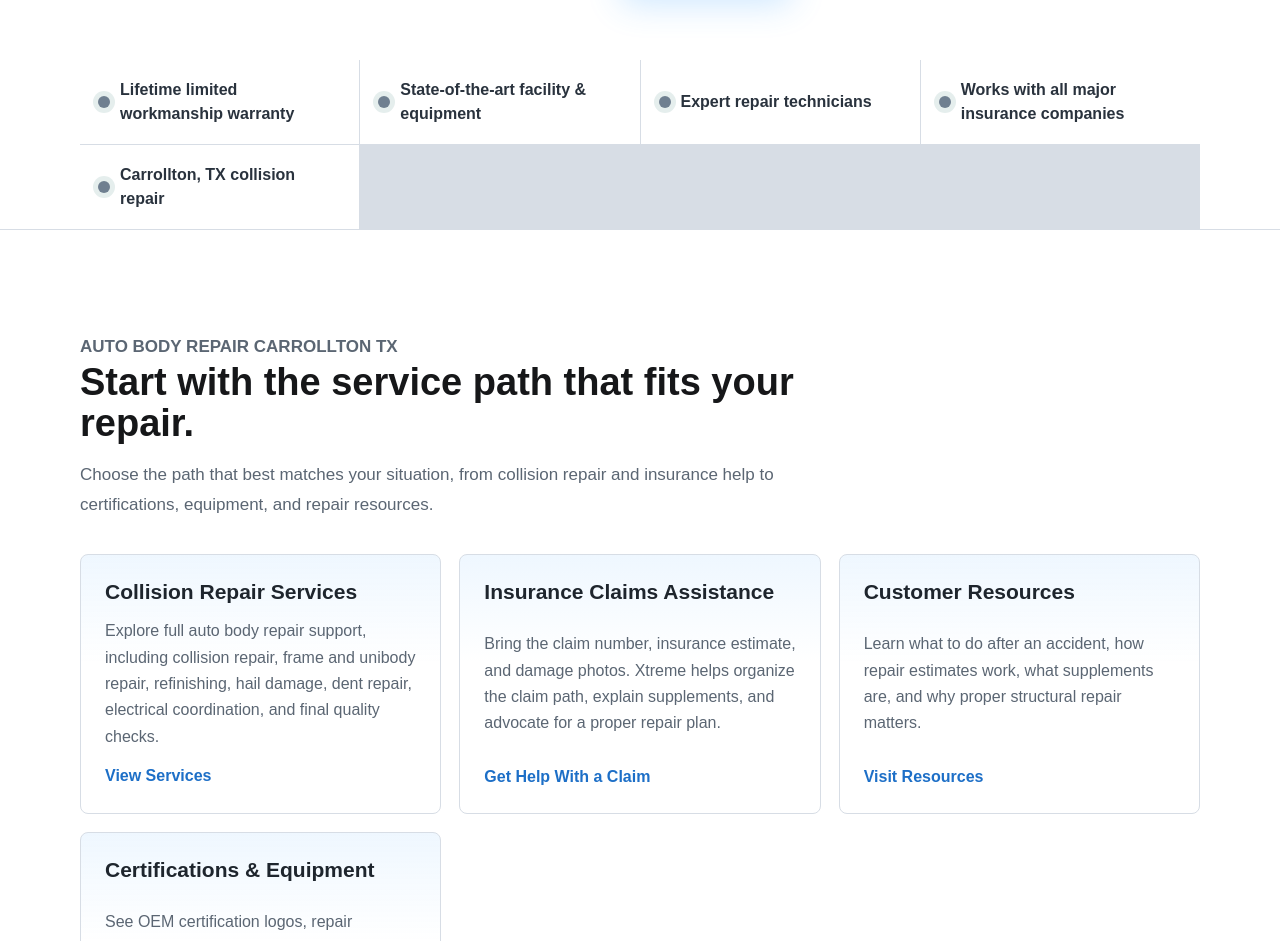
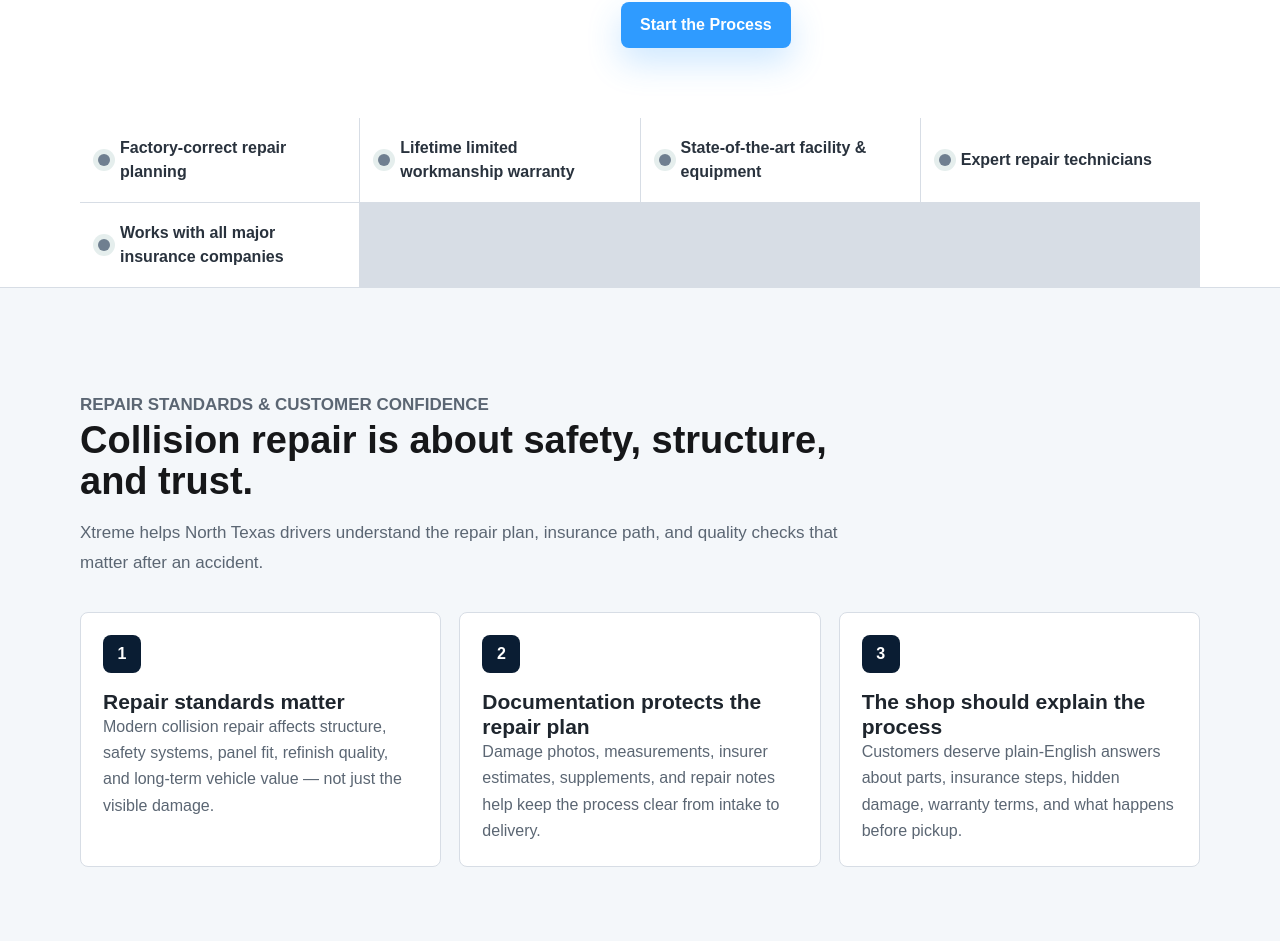
Before and after one commit to Clay7002/xtreme-site, a Next.js app: page / in a window 1280 px wide. Shown: the part 1859-2800 px from the top of the page. Built offline with nearby package versions, Linux system fonts and the light colour scheme.

Commit message:
Add trust authority and insurance education content

```diff
--- a/app/components.tsx
+++ b/app/components.tsx
@@ -308,11 +308,11 @@ export function HeroSection() {
       </div>
       <div className="container hero-content">
         <p className="eyebrow">5-Star collision repair in North Texas</p>
-        <h1>5-Star Collision Repair in North Texas Backed by a Lifetime Limited Warranty</h1>
+        <h1>Factory-Correct Collision Repair in North Texas Backed by a Lifetime Limited Warranty</h1>
         <p className="hero-subheadline">
-          Xtreme Collision Repair restores cars, trucks, and SUVs to factory
-          standards with expert technicians, advanced equipment, and insurance
-          claim support.
+          Xtreme Collision Repair repairs cars, trucks, and SUVs with attention
+          to structure, safety systems, fit, finish, manufacturer procedures,
+          and insurance claim support.
         </p>
         <p className="hero-service-area">{heroServiceArea}</p>
         <div className="hero-actions">
@@ -326,6 +326,7 @@ export function HeroSection() {
         </Link>
         <div className="hero-meta">
           <span>Carrollton auto body repair</span>
+          <span>Factory-correct repair planning</span>
           <span>Works with all major insurance companies</span>
           <span>Lifetime limited workmanship warranty</span>
         </div>
@@ -427,6 +428,44 @@ export function IntroSection() {
             <span>Repairs for cars, trucks, and SUVs</span>
           </div>
           <ButtonLink href="/contact" track="estimate:intro">Start the Process</ButtonLink>
+        </div>
+      </div>
+    </section>
+  );
+}
+
+const trustAuthorityItems = [
+  {
+    title: "Repair standards matter",
+    text: "Modern collision repair affects structure, safety systems, panel fit, refinish quality, and long-term vehicle value — not just the visible damage.",
+  },
+  {
+    title: "Documentation protects the repair plan",
+    text: "Damage photos, measurements, insurer estimates, supplements, and repair notes help keep the process clear from intake to delivery.",
+  },
+  {
+    title: "The shop should explain the process",
+    text: "Customers deserve plain-English answers about parts, insurance steps, hidden damage, warranty terms, and what happens before pickup.",
+  },
+];
+
+export function TrustAuthoritySection() {
+  return (
+    <section className="section muted-section">
+      <div className="container">
+        <SectionIntro
+          eyebrow="Repair standards & customer confidence"
+          title="Collision repair is about safety, structure, and trust."
+          text="Xtreme helps North Texas drivers understand the repair plan, insurance path, and quality checks that matter after an accident."
+        />
+        <div className="reason-grid">
+          {trustAuthorityItems.map((item, index) => (
+            <article className="reason-card" key={item.title}>
+              <span className="reason-icon" aria-hidden="true">{index + 1}</span>
+              <h3>{item.title}</h3>
+              <p>{item.text}</p>
+            </article>
+          ))}
         </div>
       </div>
     </section>
@@ -623,6 +662,82 @@ export function ProcessPreview({ full = false }: { full?: boolean }) {
         </article>
       ))}
     </div>
+  );
+}
+
+export function WarrantyEducationSection() {
+  return (
+    <section className="section">
+      <div className="container split-section light-split-section">
+        <div>
+          <p className="eyebrow">Warranty & repair responsibility</p>
+          <h2>Know who stands behind the repair.</h2>
+          <p>
+            A proper repair should come with clear workmanship expectations and
+            written warranty terms. Xtreme offers lifetime limited workmanship
+            warranty support on qualifying repairs and can explain what applies
+            before authorization.
+          </p>
+          <div className="hero-actions compact-actions">
+            <ButtonLink href="/resources/who-guarantees-the-repair" track="warranty:learn-more">Warranty Questions</ButtonLink>
+            <ButtonLink href="/contact" track="warranty:estimate" variant="light">Ask the Shop</ButtonLink>
+          </div>
+        </div>
+        <div className="check-list light-list">
+          <span>Written warranty terms matter</span>
+          <span>Workmanship expectations should be clear</span>
+          <span>Insurance estimates may not explain repair responsibility</span>
+          <span>Ask questions before authorizing repairs</span>
+        </div>
+      </div>
+    </section>
+  );
+}
+
+const convenienceItems = [
+  {
+    title: "Drop-off planning",
+    text: "Call before you come in so the team can help with timing, vehicle details, claim information, and the right next step.",
+  },
+  {
+    title: "Rental coordination guidance",
+    text: "If rental coverage is part of the claim, Xtreme can help customers understand timing and what information may be needed.",
+  },
+  {
+    title: "Photo and claim intake",
+    text: "Damage photos, insurer estimates, claim numbers, and contact details help the shop prepare for a more productive first conversation.",
+  },
+  {
+    title: "Repair updates",
+    text: "Clear communication helps customers stay oriented as estimates, supplements, parts, repairs, refinish work, and quality checks move forward.",
+  },
+];
+
+export function ConvenienceSupportSection() {
+  return (
+    <section className="section muted-section">
+      <div className="container">
+        <div className="repair-start-card convenience-card">
+          <div>
+            <p className="eyebrow">Convenience & repair logistics</p>
+            <h3>Make the repair process easier before the vehicle arrives.</h3>
+            <p>
+              Xtreme helps customers plan the practical details around drop-off,
+              insurance information, rental timing, photos, and communication so
+              the first step feels organized.
+            </p>
+          </div>
+          <div className="repair-start-grid">
+            {convenienceItems.map((item) => (
+              <article key={item.title}>
+                <strong>{item.title}</strong>
+                <span>{item.text}</span>
+              </article>
+            ))}
+          </div>
+        </div>
+      </div>
+    </section>
   );
 }
 
@@ -1030,7 +1145,7 @@ export function ServiceDetail({ service }: { service: Service }) {
           <div>
             <SectionIntro
               title={`${service.title} in Carrollton, TX`}
-              text={`This page is structured for customers searching for ${service.seo.toLowerCase()} and related auto body repair support in ${nearbyAreas.join(", ")}.`}
+              text={`Learn how Xtreme supports ${service.title.toLowerCase()} needs for drivers in ${nearbyAreas.join(", ")} with clear repair planning, insurance coordination, and quality checks.`}
             />
             <div className="check-list light-list">
               {service.bullets.map((bullet) => (
--- a/app/page.tsx
+++ b/app/page.tsx
@@ -4,6 +4,7 @@ import {
   ButtonLink,
   CertificationStrip,
   CompanyStorySection,
+  ConvenienceSupportSection,
   FAQSection,
   FinalCTA,
   HeroSection,
@@ -17,7 +18,9 @@ import {
   ResourcesPreview,
   SectionIntro,
   ServicePanels,
+  TrustAuthoritySection,
   ValuePropsStrip,
+  WarrantyEducationSection,
   WhyChooseSection,
   WorkGallerySection,
 } from "./components";
@@ -31,6 +34,7 @@ export default function Home() {
 
         <IntroSection />
         <ValuePropsStrip />
+        <TrustAuthoritySection />
 
         <section className="section">
           <div className="container">
@@ -44,6 +48,8 @@ export default function Home() {
         </section>
 
         <InsuranceSection />
+        <WarrantyEducationSection />
+        <ConvenienceSupportSection />
 
         <section className="section">
           <div className="container">
--- a/app/site-data.ts
+++ b/app/site-data.ts
@@ -92,11 +92,11 @@ export const socialLinks = [
 ];
 
 export const trustBadges = [
+  "Factory-correct repair planning",
   "Lifetime limited workmanship warranty",
   "State-of-the-art facility & equipment",
   "Expert repair technicians",
   "Works with all major insurance companies",
-  "Carrollton, TX collision repair",
 ];
 
 export const certificationSignals = [
@@ -247,7 +247,7 @@ export const whyChooseItems = [
   },
   {
     title: "Advanced Repair Equipment",
-    text: "The facility is presented around professional tools and equipment for structural, body, measuring, and refinish repairs.",
+    text: "Professional tools and equipment support structural, body, measuring, and refinish repair planning.",
   },
   {
     title: "Paint Color Matching",
@@ -259,11 +259,11 @@ export const whyChooseItems = [
   },
   {
     title: "Clear Communication",
-    text: "Customers are kept oriented around what is happening, what has been approved, and what comes next.",
+    text: "Clear updates help drivers understand what is happening, what has been approved, and what comes next.",
   },
   {
     title: "Rental Car Scheduling",
-    text: "The shop can help coordinate rental options when available so repairs are less disruptive.",
+    text: "The shop can help customers understand rental timing and claim-related transportation details when they apply.",
   },
   {
     title: "Local North Texas Shop",
@@ -288,18 +288,33 @@ export const resourceArticles: ResourceArticle[] = [
     ],
   },
   {
-    title: "Do I Have to Use the Insurance Company’s Preferred Body Shop?",
+    title: "Can I Choose My Own Body Shop in Texas?",
     slug: "do-i-have-to-use-insurance-preferred-body-shop",
     href: "/resources/do-i-have-to-use-insurance-preferred-body-shop",
-    text: "A plain-language overview of repair shop choice, insurer estimates, and how to compare body shops.",
+    text: "A plain-language overview of repair shop choice, insurer estimates, and how to compare body shops after a collision.",
     body: [
-      "Many drivers do not realize they can ask questions and compare repair options before choosing a body shop. Xtreme Collision Repair helps Carrollton and North Texas customers understand estimates and the repair path without turning the conversation into legal advice.",
-      "Look for a shop that explains repair planning, insurance coordination, warranty terms, structural concerns, and quality control clearly.",
+      "After an accident, customers can ask questions, compare repair options, and choose a repair facility that explains the process clearly. Xtreme Collision Repair helps Carrollton and North Texas drivers understand estimates and the repair path without turning the conversation into legal advice.",
+      "Look for a shop that explains repair planning, insurance coordination, warranty terms, structural concerns, parts decisions, and final quality control before you authorize repairs.",
       "This article is educational and is not legal advice.",
     ],
     relatedLinks: [
       { label: "Collision repair services", href: "/services" },
       { label: "Repair process", href: "/repair-process" },
+    ],
+  },
+  {
+    title: "What Is Insurance Steering?",
+    slug: "what-is-insurance-steering",
+    href: "/resources/what-is-insurance-steering",
+    text: "What drivers should know when an insurer recommends a preferred body shop after an accident.",
+    body: [
+      "Insurance steering is a term drivers may hear when an insurer strongly pushes a customer toward a preferred repair facility. A recommendation can be convenient, but customers should still understand the repair plan, warranty terms, parts decisions, and quality-control process before choosing a shop.",
+      "Xtreme Collision Repair helps customers review insurer estimates, ask better repair questions, and understand what information matters before authorizing work.",
+      "This article is educational and is not legal advice.",
+    ],
+    relatedLinks: [
+      { label: "Insurance claims assistance", href: "/insurance-claims-assistance" },
+      { label: "Who guarantees the repair?", href: "/resources/who-guarantees-the-repair" },
     ],
   },
   {
@@ -396,11 +411,11 @@ export const resourceArticles: ResourceArticle[] = [
     title: "Who Guarantees the Repair?",
     slug: "who-guarantees-the-repair",
     href: "/resources/who-guarantees-the-repair",
-    text: "What customers should ask about workmanship warranty, paint finish, parts, and written warranty terms.",
+    text: "What customers should ask about workmanship warranty, repair responsibility, paint finish, parts, and written warranty terms.",
     body: [
-      "Warranty language should be clear before customers authorize repairs. Ask what is covered, what is excluded, and how long workmanship coverage applies.",
-      "Xtreme offers lifetime limited workmanship warranty support on qualifying repairs. Ask the shop for the written terms that apply to your repair.",
-      "This article is educational and is not legal advice.",
+      "Before authorizing repairs, customers should understand who stands behind the workmanship, what warranty terms apply, and how questions are handled after delivery.",
+      "Insurance estimates can help define claim payment, but the repair facility performs the work and should explain its workmanship expectations clearly. Xtreme offers lifetime limited workmanship warranty support on qualifying repairs.",
+      "Ask the shop for the written terms that apply to your repair. This article is educational and is not legal advice.",
     ],
     relatedLinks: [
       { label: "About Xtreme", href: "/about" },
@@ -413,13 +428,28 @@ export const resourceArticles: ResourceArticle[] = [
     href: "/resources/why-proper-collision-repair-is-a-safety-issue",
     text: "Why repairs should consider structure, restraints, sensors, steering, suspension, refinishing, and quality control.",
     body: [
-      "Modern vehicles depend on structural design, airbag/restraint systems, sensors, steering, suspension, and correct panel fit. A proper repair is about more than making the vehicle look good.",
-      "Xtreme's repair process explains inspection, documentation, structural repair planning, refinishing, and quality checks for Carrollton and North Texas drivers.",
-      "This article is educational and is not legal advice.",
+      "Modern vehicles depend on structural design, airbag and restraint systems, sensors, steering, suspension, and correct panel fit. A proper repair is about more than making the vehicle look good.",
+      "Repair procedures, measurements, parts decisions, refinish steps, and calibration coordination can all affect the final result. Customers should ask how the shop plans the repair and checks the vehicle before delivery.",
+      "Xtreme's repair process explains inspection, documentation, structural repair planning, refinishing, and quality checks for Carrollton and North Texas drivers. This article is educational and is not legal advice.",
     ],
     relatedLinks: [
       { label: "Collision repair", href: "/services/collision-repair" },
       { label: "Frame and unibody repair", href: "/services/frame-unibody-repair" },
+    ],
+  },
+  {
+    title: "Whose Repair Standards Should a Body Shop Follow?",
+    slug: "whose-repair-standards-should-a-body-shop-follow",
+    href: "/resources/whose-repair-standards-should-a-body-shop-follow",
+    text: "Why manufacturer repair procedures, equipment, documentation, and quality checks matter after a collision.",
+    body: [
+      "Vehicle manufacturers design the structure, materials, safety systems, sensors, and repair procedures around how the vehicle is built. After a collision, repair planning should consider those standards where applicable.",
+      "Customers should ask how a shop researches repair procedures, documents damage, handles structural or safety-system concerns, and verifies the finished repair before delivery.",
+      "Xtreme Collision Repair focuses on clear repair planning, documentation, and quality checks for North Texas drivers. This article is educational and is not legal advice.",
+    ],
+    relatedLinks: [
+      { label: "Certifications and equipment", href: "/certifications" },
+      { label: "Repair process", href: "/repair-process" },
     ],
   },
 ];
```
Also changed, not shown: app/certifications/page.tsx (+14 -1 lines), app/insurance-claims-assistance/page.tsx (+31 -0 lines).
